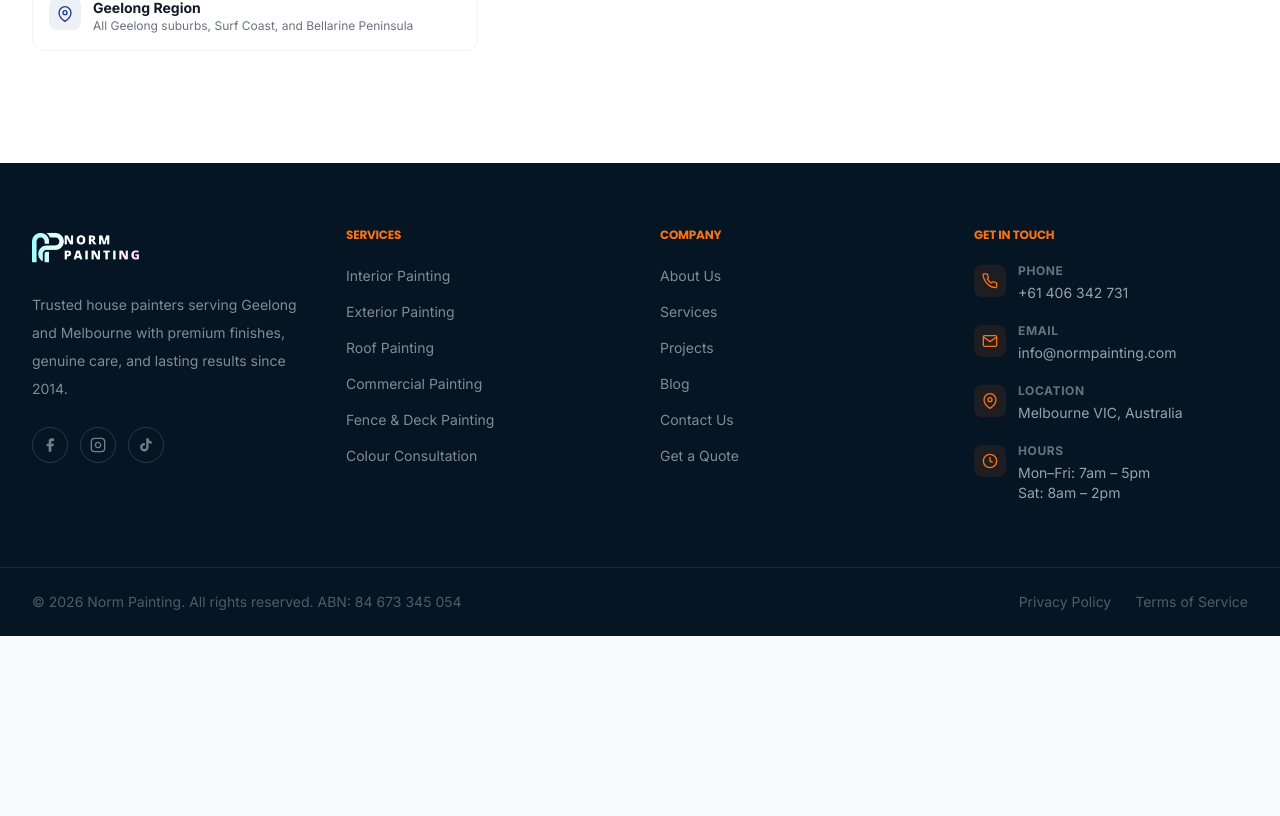
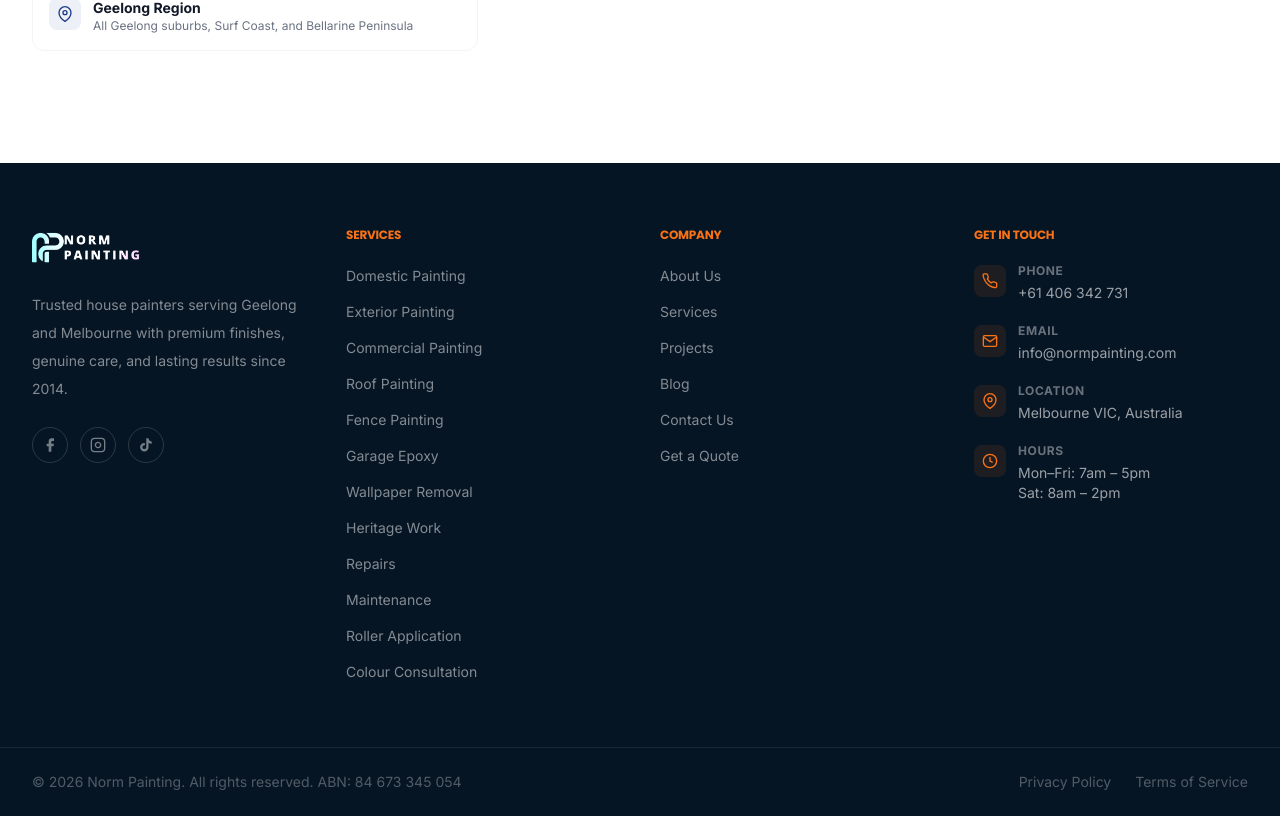
Before and after one commit to umairAnsa/paint-repo, a Next.js app: page / in a window 1280 px wide. Shown: the part 6498-7314 px from the top of the page. Before the commit the page ends 7134 px from the top, so only its background shows below. Built offline with nearby package versions, Linux system fonts and the light colour scheme; no server answers.

Commit message:
feat: update footer services links to individual service pages
Replace old anchor links with direct URLs to all 12 service pages for SEO.

Co-Authored-By: Claude Sonnet 4.6 <noreply@anthropic.com>

```diff
--- a/app/components/ui/Footer.tsx
+++ b/app/components/ui/Footer.tsx
@@ -2,12 +2,18 @@ import Link from 'next/link';
 import Image from 'next/image';
 
 const SERVICES = [
-  { label: 'Interior Painting', href: '/services#interior' },
-  { label: 'Exterior Painting', href: '/services#exterior' },
-  { label: 'Roof Painting', href: '/services#roof' },
-  { label: 'Commercial Painting', href: '/services#commercial' },
-  { label: 'Fence & Deck Painting', href: '/services#fence' },
-  { label: 'Colour Consultation', href: '/services#consultation' },
+  { label: 'Domestic Painting',    href: '/domestic-painting' },
+  { label: 'Exterior Painting',    href: '/exterior-painting' },
+  { label: 'Commercial Painting',  href: '/commercial-painting' },
+  { label: 'Roof Painting',        href: '/roof-painting' },
+  { label: 'Fence Painting',       href: '/fence-painting' },
+  { label: 'Garage Epoxy',         href: '/garage-epoxy' },
+  { label: 'Wallpaper Removal',    href: '/wallpaper-removal' },
+  { label: 'Heritage Work',        href: '/heritage-work' },
+  { label: 'Repairs',              href: '/repairs' },
+  { label: 'Maintenance',          href: '/maintenance' },
+  { label: 'Roller Application',   href: '/roller-application' },
+  { label: 'Colour Consultation',  href: '/colour-consultation' },
 ];
 
 const COMPANY = [
```
